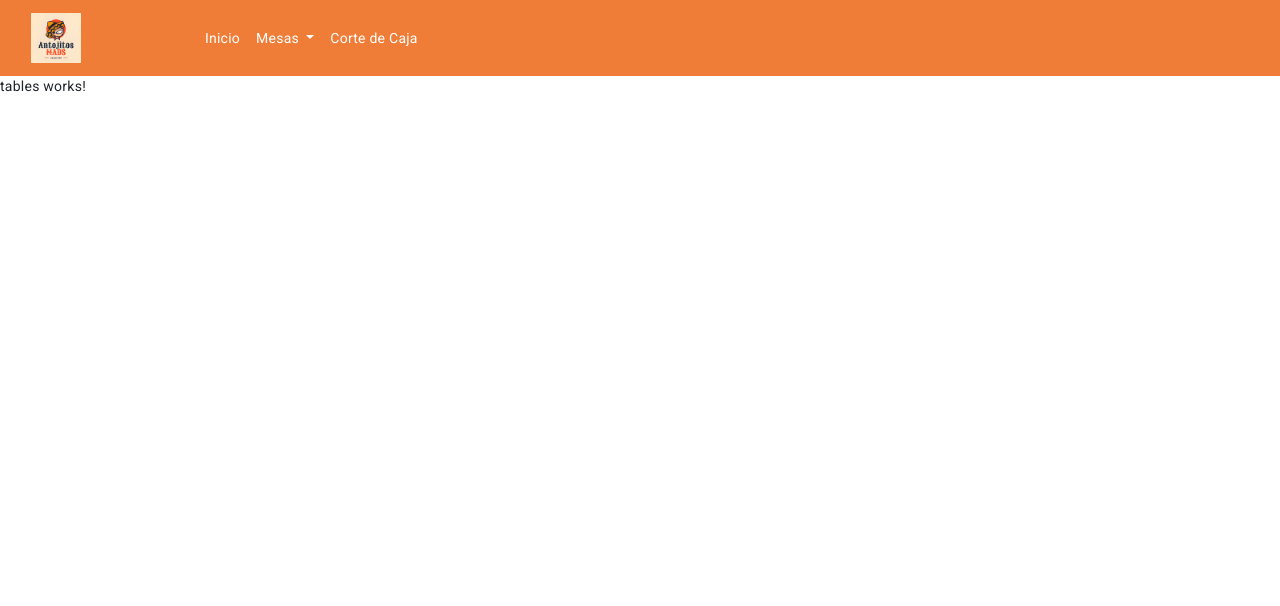
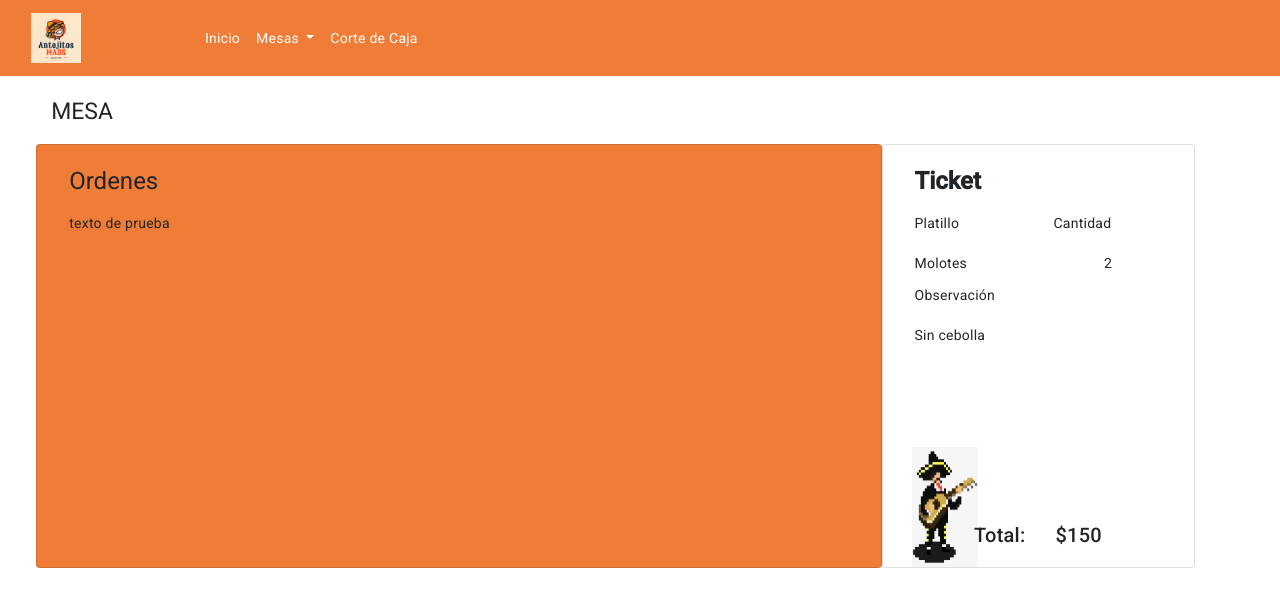
Before and after one commit to Arely2409/AWP_AntojitosRamirez, an Angular app: page /tables in a window 1280 px wide. Shown: the top 606 px of the page. Built offline with nearby package versions, Linux system fonts and the light colour scheme.

Commit message:
update tables

```diff
--- a/src/app/components/tables/tables.component.css
+++ b/src/app/components/tables/tables.component.css
@@ -0,0 +1,34 @@
+#idMesa{
+    padding-left: 4%;
+    font-size: 23px;
+
+}
+#row1{
+    height: 450px;
+    padding-left: 4%;
+    padding-right: 4%;
+    padding-bottom: 2%;
+}
+
+#card1{
+    background-color: #F07D37;
+    width: 70% ;
+}
+
+#card2{
+    width: 26%;
+}
+
+
+#mariachi{
+    height: 120px;
+    width: 90px;
+    position: absolute;
+    bottom: 0;
+
+}
+
+#rowTotal{
+    position: absolute;
+    bottom: 0;
+}
--- a/src/app/components/tables/tables.component.html
+++ b/src/app/components/tables/tables.component.html
@@ -1 +1,40 @@
-<p>tables works!</p>
+
+  <br>
+  <!-- CARD 1 - ORDENES -->
+  <h1 id="idMesa">MESA</h1>
+  <div class="row" id="row1">
+    <div class="card" id="card1">
+        <div class="card-body">
+            <h1 class="card-title">Ordenes</h1>
+            <p class="card-text"> texto de prueba</p>
+        </div>
+    </div>
+
+
+    <!-- CARD 2 - TICKET -->
+    <div class="card" id="card2">
+        <div class="card-body" >
+            <h1 id="textTicket"><strong>Ticket</strong></h1>
+            <div class="row">
+              <div class="col">Platillo
+                <br><br>
+                  <p id="idPlatillo">Molotes</p>
+              </div>
+              <div class="col" id="idCantidadP">Cantidad
+                <br><br>
+                <p style="text-align: center;">2</p>
+              </div>
+              <div class="col" id="idObservación">Observación
+                <br><br>
+                <p>Sin cebolla</p>
+
+              </div>
+              <img src="assets/mariachi.png" id="mariachi" class="card-img-top" alt="mariachi">
+              <div class="row" id="rowTotal">
+                <h2 class="col" style="text-align:end;">Total:</h2>
+                <h2 class="col" id="idTotal">$150</h2>
+              </div>
+            </div>
+        </div>
+    </div>
+</div>
```
Also changed, not shown: src/app/components/cash-break/cash-break.component.html (line endings or trailing spaces), src/app/components/order/order.component.html (line endings or trailing spaces), src/assets/mariachi.png (added).
